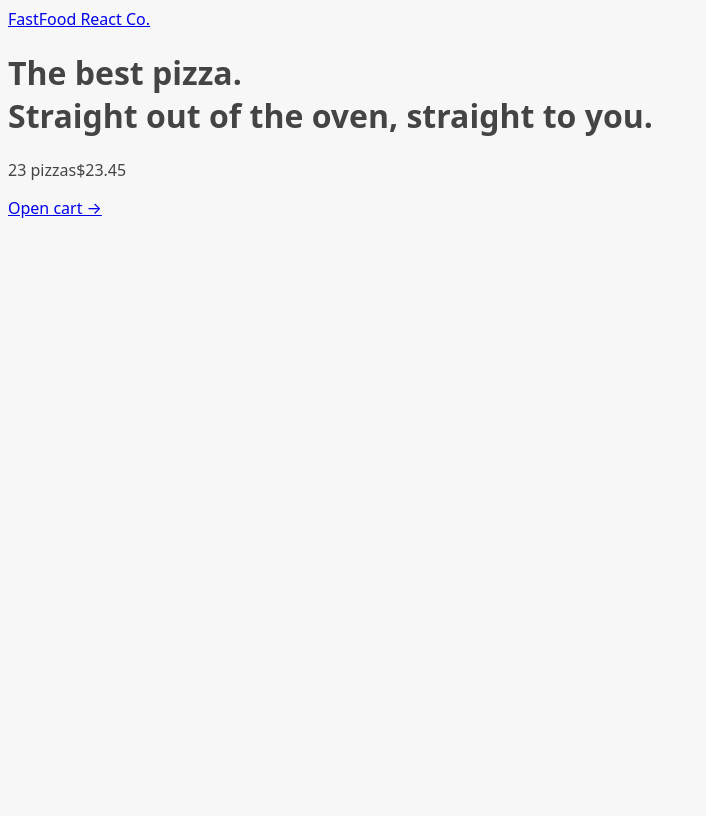
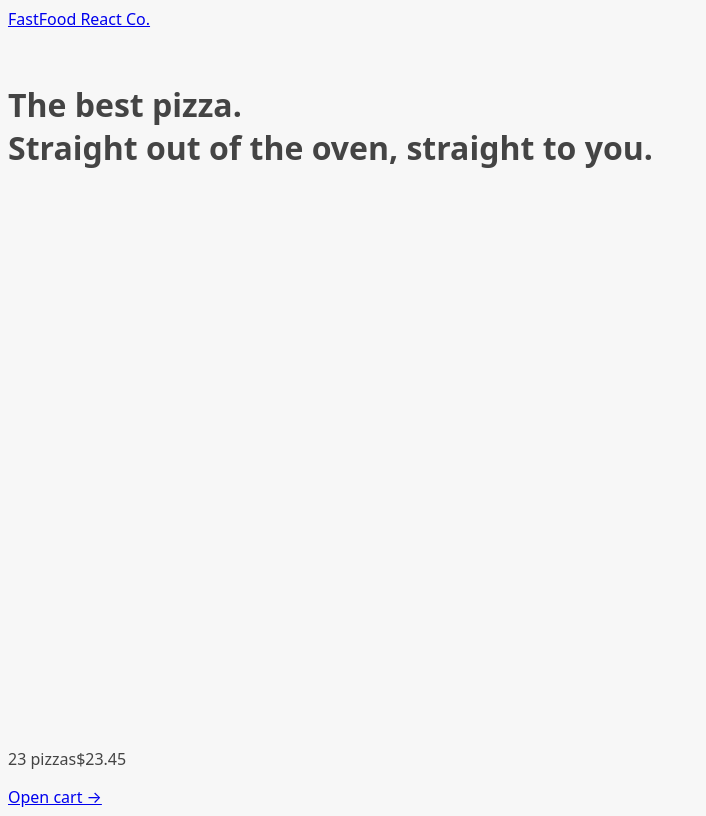
Before and after one commit to GitHubDoanLinh/FastFood-Pizza, a React (Vite) app: page / in a window 1280 px wide. Shown: the whole page, without its empty margins (0-706 px from the left). Built offline with nearby package versions, Linux system fonts and the light colour scheme.

Commit message:
Displaying a Loading Indicator

```diff
--- a/package.json
+++ b/package.json
@@ -10,6 +10,7 @@
     "preview": "vite preview"
   },
   "dependencies": {
+    "prop-types": "^15.8.1",
     "react": "^18.2.0",
     "react-dom": "^18.2.0",
     "react-router-dom": "^6.30.0"
--- a/src/features/menu/Menu.jsx
+++ b/src/features/menu/Menu.jsx
@@ -4,10 +4,6 @@
 
 function Menu() {
   const menu = useLoaderData();
-
-  console.log("Dữ liệu từ useLoaderData:", menu);
-
-  if (!menu) return <p>Loading menu...</p>;
 
   return (
     <ul>
@@ -20,7 +16,6 @@
 
 export async function loader() {
   const menu = await getMenu();
-  console.log("Dữ liệu từ API:", menu);
   return menu;
 }
 
--- a/src/features/menu/MenuItem.jsx
+++ b/src/features/menu/MenuItem.jsx
@@ -1,4 +1,6 @@
+import PropTypes from "prop-types";
 import { formatCurrency } from "../../utils/helpers";
+
 function MenuItem({ pizza }) {
   const { id, name, unitPrice, ingredients, soldOut, imageUrl } = pizza;
 
@@ -16,4 +18,16 @@
   );
 }
 
+// ✅ Khai báo kiểu dữ liệu của props
+MenuItem.propTypes = {
+  pizza: PropTypes.shape({
+    id: PropTypes.number.isRequired,
+    name: PropTypes.string.isRequired,
+    unitPrice: PropTypes.number.isRequired,
+    ingredients: PropTypes.arrayOf(PropTypes.string).isRequired,
+    soldOut: PropTypes.bool.isRequired,
+    imageUrl: PropTypes.string.isRequired,
+  }).isRequired,
+};
+
 export default MenuItem;
--- a/src/ui/AppLayout.jsx
+++ b/src/ui/AppLayout.jsx
@@ -1,10 +1,14 @@
-import { Outlet } from "react-router-dom";
+import { Outlet, useNavigation } from "react-router-dom";
 import CartOverview from "../features/cart/CartOverview";
 import Header from "./Header";
+import Loader from "./Loader";
 
 function AppLayout() {
+  const navigation = useNavigation();
+  const isLoading = navigation.state === "loading";
   return (
-    <div>
+    <div className="layout">
+      {isLoading && <Loader />}
       <Header />
 
       <main>
--- /dev/null
+++ b/src/ui/Loader.jsx
@@ -0,0 +1,5 @@
+function Loader() {
+  return <div className="loader"></div>;
+}
+
+export default Loader;
```
Also changed, not shown: 1 other file (tests, documents, lock files or other folders).
